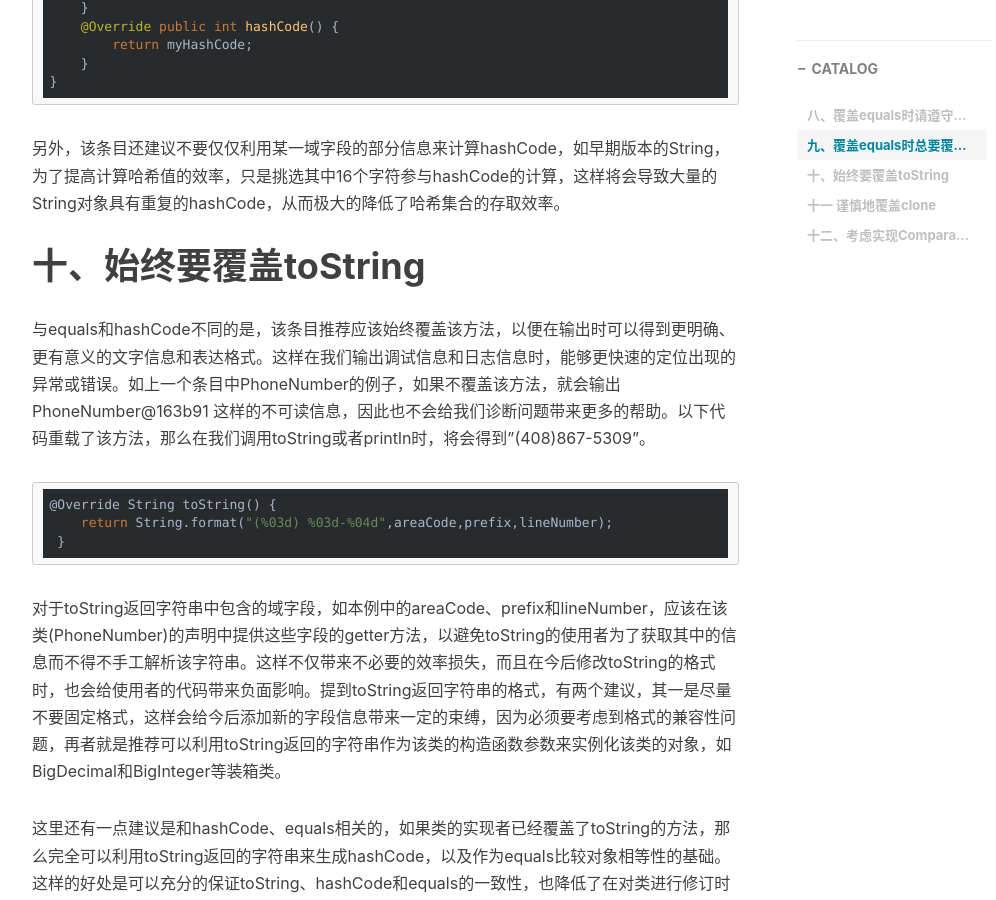
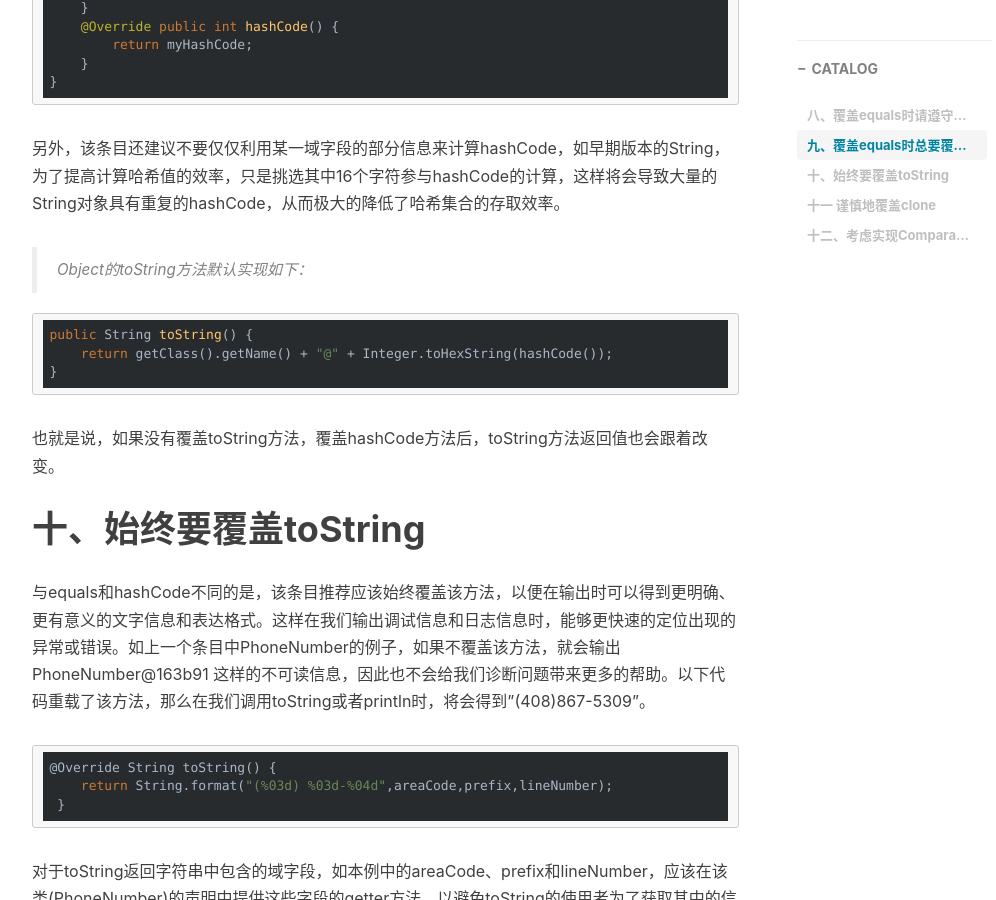
Before and after one commit to yuanfentiank789/yuanfentiank789.github.io, a Jekyll site: the page built from _posts/2016-07-17-effective-equals.md, in a window 1280 px wide and 900 px high, scrolled down 8531 px. Shown: the whole window, without its empty margins (233-1229 px from the left). Built offline with Jekyll 4.4.1, drawn with Linux system fonts in a browser that asks for light colours; nearby versions of some CDN libraries; comment, search, counter and statistics services are not loaded.

Commit message:
update
update

```diff
--- a/_posts/2016-07-17-effective-equals.md
+++ b/_posts/2016-07-17-effective-equals.md
@@ -318,6 +318,15 @@ tags:
 
 另外，该条目还建议不要仅仅利用某一域字段的部分信息来计算hashCode，如早期版本的String，为了提高计算哈希值的效率，只是挑选其中16个字符参与hashCode的计算，这样将会导致大量的String对象具有重复的hashCode，从而极大的降低了哈希集合的存取效率。
 
+> Object的toString方法默认实现如下：
+
+    public String toString() {
+        return getClass().getName() + "@" + Integer.toHexString(hashCode());
+    }
+
+也就是说，如果没有覆盖toString方法，覆盖hashCode方法后，toString方法返回值也会跟着改变。
+
+
 
 # 十、始终要覆盖toString
 
```
